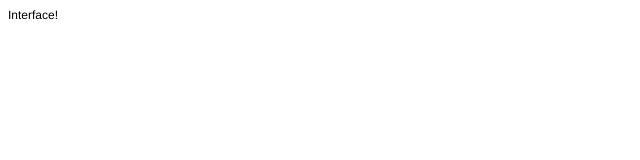
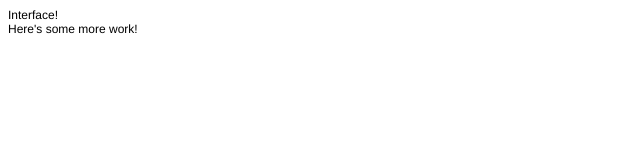
Before and after one commit to vnguyenasu/practice, a plain HTML site: page index.html in a window 1280 px wide. Shown: the whole page, without its empty margins (0-640 px from the left). Drawn offline with Linux system fonts and the light colour scheme.

Commit message:
index.html

```diff
--- a/index.html
+++ b/index.html
@@ -12,5 +12,7 @@
 </head>
 <body>
 <p class="p1">Interface!</p>
+<p class="p1">Here's some more work!</p>
+
 </body>
 </html>
```
